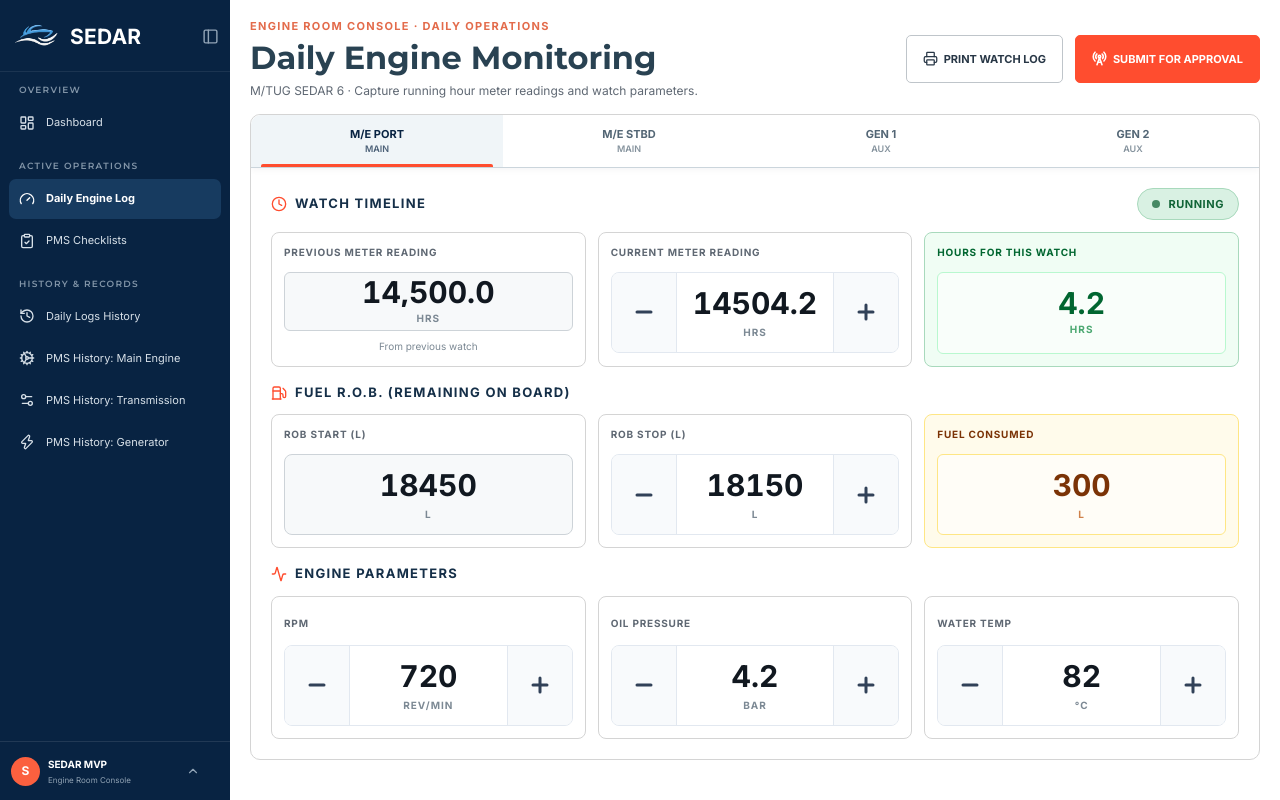
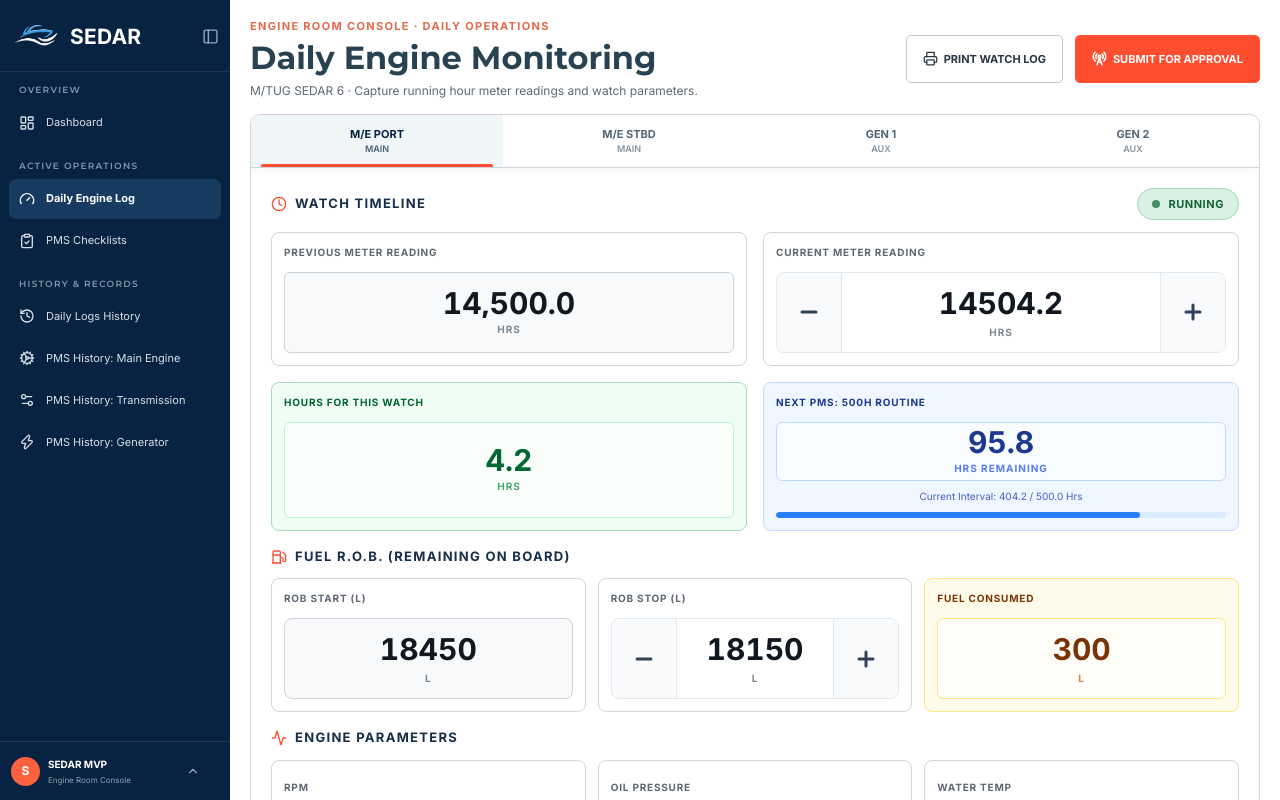
Before and after one commit to EdrianHernandez/sedar-layout, a React (Vite) app: page /chief-engineer/monitoring in a window 1280 px wide. Shown: the top 800 px of the page. Built offline with nearby package versions, Linux system fonts and the light colour scheme.

Commit message:
feat: enhance DailyEngineMonitorCard with PMS interval calculations and UI updates

```diff
--- a/src/components/chief-engineer/DailyEngineMonitorCard.tsx
+++ b/src/components/chief-engineer/DailyEngineMonitorCard.tsx
@@ -1,6 +1,7 @@
 import { Minus, Plus, Fuel, Clock, Activity } from 'lucide-react'
 import type { EngineLog } from '../../types/engineLog'
-import { ENGINE_TABS } from '../../data/chiefEngineerMockData'
+import type { PMSInterval } from '../../types/pmsChecklist'
+import { ENGINE_TABS, PMS_INTERVALS } from '../../data/chiefEngineerMockData'
 
 interface DailyEngineMonitorCardProps {
   log: EngineLog
@@ -79,6 +80,12 @@ export function DailyEngineMonitorCard({ log, onEngineChange, onUpdate }: DailyE
   const consumption = Math.max(0, log.fuelRobStart - log.fuelRobStop)
   const watchHours = Math.max(0, roundTo(log.meterCurrent - log.meterPrevious, 1))
 
+  const sinceOverhaul = Math.max(0, roundTo(log.meterCurrent - log.lastOverhaulMeter, 1))
+  const nextInterval: PMSInterval = PMS_INTERVALS.find((interval) => Number(interval.replace('H', '')) > sinceOverhaul) ?? '6000H'
+  const intervalHours = Number(nextInterval.replace('H', ''))
+  const pmsRemaining = Math.max(0, roundTo(intervalHours - sinceOverhaul, 1))
+  const pmsProgress = clamp((sinceOverhaul / intervalHours) * 100, 0, 100)
+
   const bumpMeter = (direction: 1 | -1) => {
     onUpdate({ ...log, meterCurrent: roundTo(clamp(log.meterCurrent + 0.1 * direction, 0, 999999), 1) })
   }
@@ -133,7 +140,7 @@ export function DailyEngineMonitorCard({ log, onEngineChange, onUpdate }: DailyE
             </span>
           </div>
 
-          <div className="mt-3 grid gap-3 sm:grid-cols-3">
+          <div className="mt-3 grid grid-cols-1 gap-4 md:grid-cols-2">
             <div className="flex flex-col rounded-lg border border-[#d4d4d4] bg-white p-3">
               <span className="text-[10px] font-bold uppercase tracking-[.08em] text-[#5f6873]">Previous Meter Reading</span>
               <div className="mt-3 flex min-h-14 flex-1 flex-col items-center justify-center rounded-md border border-[#cdd3d8] bg-[#f7f9fa] px-1 py-1">
@@ -142,12 +149,11 @@ export function DailyEngineMonitorCard({ log, onEngineChange, onUpdate }: DailyE
                 </span>
                 <span className="mt-1 text-[10px] font-bold uppercase tracking-widest text-[#7c8994]">HRS</span>
               </div>
-              <span className="mt-2 text-center text-[10px] text-[#7c8994]">From previous watch</span>
             </div>
 
             <div className="flex flex-col rounded-lg border border-[#d4d4d4] bg-white p-3">
               <span className="text-[10px] font-bold uppercase tracking-[.08em] text-[#5f6873]">Current Meter Reading</span>
-              <div className="mt-3 flex flex-row items-stretch overflow-hidden rounded-lg border border-slate-200 bg-white">
+              <div className="mt-3 flex flex-1 flex-row items-stretch overflow-hidden rounded-lg border border-slate-200 bg-white">
                 <button
                   type="button"
                   aria-label="Decrease current meter reading"
@@ -188,6 +194,30 @@ export function DailyEngineMonitorCard({ log, onEngineChange, onUpdate }: DailyE
               <div className="mt-3 flex min-h-14 flex-1 flex-col items-center justify-center rounded-md border border-green-200 bg-white/60 px-1 py-1">
                 <strong className="text-3xl font-black tabular-nums leading-none">{watchHours.toFixed(1)}</strong>
                 <span className="mt-1 text-[10px] font-bold uppercase tracking-widest text-green-700/70">HRS</span>
+              </div>
+            </div>
+
+            <div className="flex flex-col rounded-lg border border-blue-200 bg-blue-50 p-3 text-blue-900">
+              <span className="text-[10px] font-bold uppercase tracking-[.08em]">Next PMS: {nextInterval} Routine</span>
+              <div className="mt-3 flex min-h-14 flex-1 flex-col items-center justify-center rounded-md border border-blue-200 bg-white/60 px-1 py-1">
+                <strong className="text-3xl font-black tabular-nums leading-none">{pmsRemaining.toFixed(1)}</strong>
+                <span className="mt-1 text-[10px] font-bold uppercase tracking-widest text-blue-700/70">Hrs Remaining</span>
+              </div>
+              <span className="mt-2 text-center text-[10px] text-blue-800/80">
+                Current Interval: {sinceOverhaul.toFixed(1)} / {intervalHours.toFixed(1)} Hrs
+              </span>
+              <div
+                role="progressbar"
+                aria-label={`${nextInterval} routine progress`}
+                aria-valuenow={Math.round(pmsProgress)}
+                aria-valuemin={0}
+                aria-valuemax={100}
+                className="mt-2 h-1.5 w-full overflow-hidden rounded-full bg-blue-100"
+              >
+                <div
+                  className="h-full rounded-full bg-blue-500 transition-[width] duration-300"
+                  style={{ width: `${pmsProgress}%` }}
+                />
               </div>
             </div>
           </div>
--- a/src/data/chiefEngineerMockData.ts
+++ b/src/data/chiefEngineerMockData.ts
@@ -71,13 +71,14 @@ interface LogSeed {
   fuelRobStop: number
   meterPrevious: number
   meterCurrent: number
+  lastOverhaulMeter: number
 }
 
 const engineLogSeeds: LogSeed[] = [
-  { engineId: 'ME-PORT', engineClass: 'main', label: 'M/E PORT', timeStart: todayAt(6, 0), timeStop: null, rpm: 720, oilPressure: 4.2, waterTemp: 82, fuelRobStart: 18450, fuelRobStop: 18150, meterPrevious: 14500.0, meterCurrent: 14504.2 },
-  { engineId: 'ME-STBD', engineClass: 'main', label: 'M/E STBD', timeStart: todayAt(6, 0), timeStop: null, rpm: 715, oilPressure: 4.1, waterTemp: 84, fuelRobStart: 18320, fuelRobStop: 18065, meterPrevious: 14462.5, meterCurrent: 14466.7 },
-  { engineId: 'AUX-1', engineClass: 'auxiliary', label: 'GEN 1', timeStart: todayAt(5, 30), timeStop: todayAt(11, 45), rpm: 1500, oilPressure: 3.8, waterTemp: 74, fuelRobStart: 4200, fuelRobStop: 3980, meterPrevious: 6420.0, meterCurrent: 6422.6 },
-  { engineId: 'AUX-2', engineClass: 'auxiliary', label: 'GEN 2', timeStart: null, timeStop: null, rpm: 0, oilPressure: 0, waterTemp: 26, fuelRobStart: 4150, fuelRobStop: 4150, meterPrevious: 5110.3, meterCurrent: 5110.3 },
+  { engineId: 'ME-PORT', engineClass: 'main', label: 'M/E PORT', timeStart: todayAt(6, 0), timeStop: null, rpm: 720, oilPressure: 4.2, waterTemp: 82, fuelRobStart: 18450, fuelRobStop: 18150, meterPrevious: 14500.0, meterCurrent: 14504.2, lastOverhaulMeter: 14100 },
+  { engineId: 'ME-STBD', engineClass: 'main', label: 'M/E STBD', timeStart: todayAt(6, 0), timeStop: null, rpm: 715, oilPressure: 4.1, waterTemp: 84, fuelRobStart: 18320, fuelRobStop: 18065, meterPrevious: 14462.5, meterCurrent: 14466.7, lastOverhaulMeter: 14200 },
+  { engineId: 'AUX-1', engineClass: 'auxiliary', label: 'GEN 1', timeStart: todayAt(5, 30), timeStop: todayAt(11, 45), rpm: 1500, oilPressure: 3.8, waterTemp: 74, fuelRobStart: 4200, fuelRobStop: 3980, meterPrevious: 6420.0, meterCurrent: 6422.6, lastOverhaulMeter: 6000 },
+  { engineId: 'AUX-2', engineClass: 'auxiliary', label: 'GEN 2', timeStart: null, timeStop: null, rpm: 0, oilPressure: 0, waterTemp: 26, fuelRobStart: 4150, fuelRobStop: 4150, meterPrevious: 5110.3, meterCurrent: 5110.3, lastOverhaulMeter: 5000 },
 ]
 
 export function createInitialEngineLogs(vessel: Vessel): EngineLog[] {
--- a/src/types/engineLog.ts
+++ b/src/types/engineLog.ts
@@ -17,6 +17,7 @@ export interface EngineLog {
   fuelRobStop: number
   meterPrevious: number
   meterCurrent: number
+  lastOverhaulMeter: number
 }
 
 export type WatchLogStatus = 'verified' | 'pending'
```
